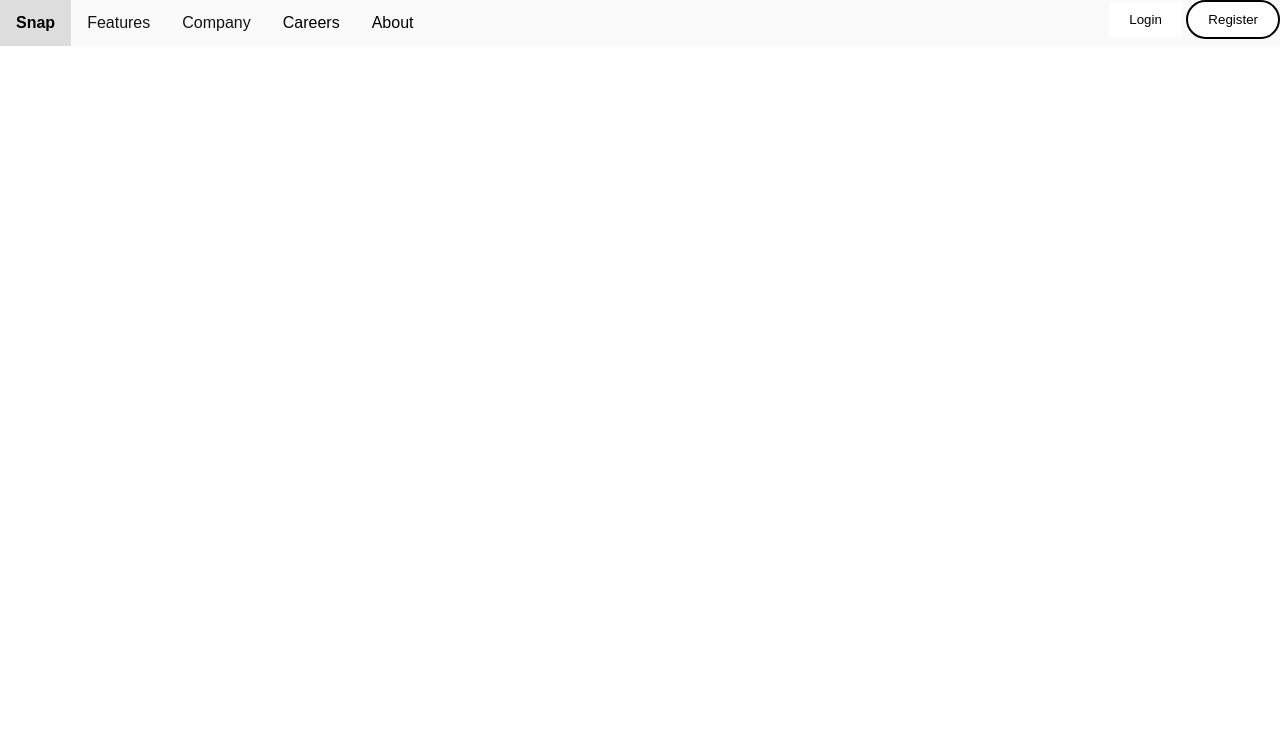
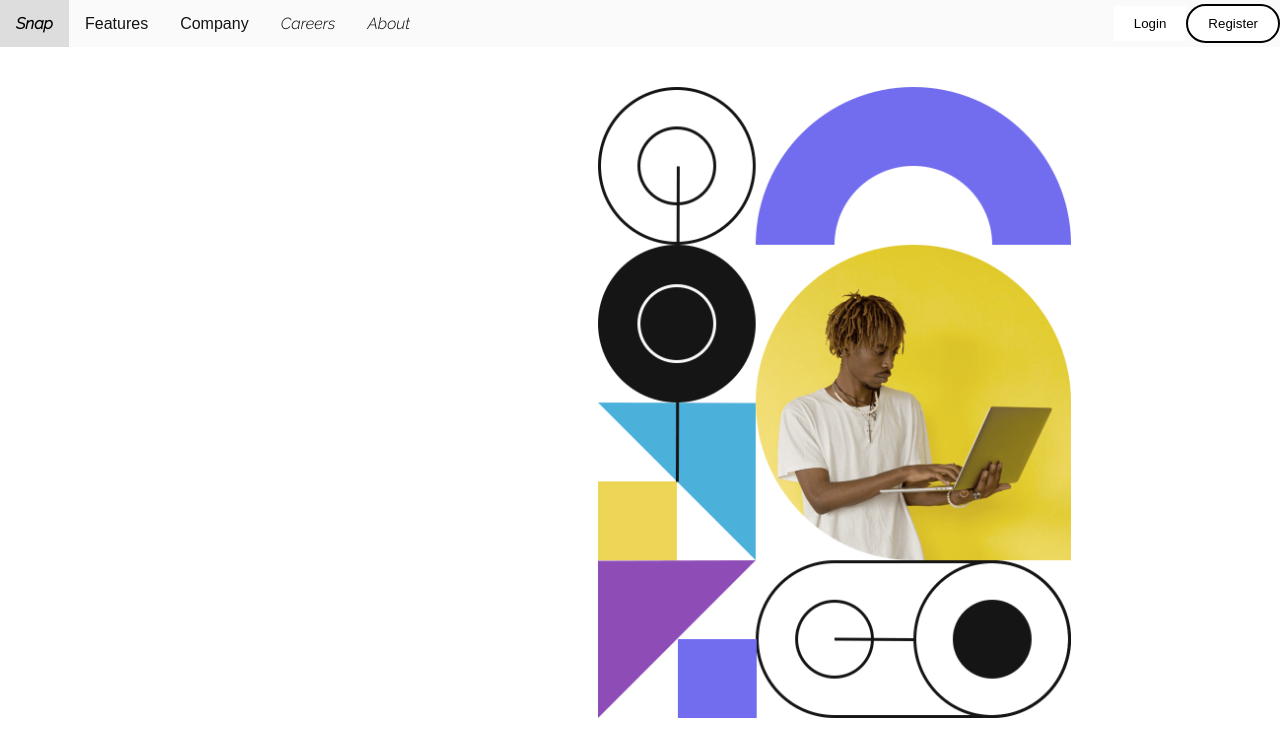
Before and after one commit to kevindm10/trabajo_individual, a plain HTML site: page index.html in a window 1280 px wide. Drawn offline with Linux system fonts and the light colour scheme.

Commit message:
añadiendo imagen

```diff
--- a/index.html
+++ b/index.html
@@ -4,19 +4,26 @@
     <meta charset="UTF-8">
     <meta name="viewport" content="width=device-width, initial-scale=1.0">
     <title>Tu Página</title>
+    <link rel="preconnect" href="https://fonts.googleapis.com">
+<link rel="preconnect" href="https://fonts.gstatic.com" crossorigin>
+<link href="https://fonts.googleapis.com/css2?family=Raleway:ital,wght@1,300&display=swap" rel="stylesheet">
     <style>
         /* Estilos CSS para la barra de navegación */
         body {
-            font-family: Arial, sans-serif;
+            font-family: 'Raleway', sans-serif;
             margin: 0;
             padding: 0;
+            display: flex;
+            flex-direction: column;
         }
         .navbar {
             background-color: hsl(0, 0%, 98%);
             overflow: hidden;
+            display: flex;
+            justify-content: space-between;
+            align-items: center;
         }
         .navbar a.snap {
-            float: left;
             font-size: 16px;
             color: black;
             text-align: center;
@@ -25,7 +32,6 @@
             font-weight: bold;
         }
         .navbar a {
-            float: left;
             font-size: 16px;
             color: black;
             text-align: center;
@@ -33,8 +39,7 @@
             text-decoration: none;
         }
         .dropdown {
-            float: left;
-            overflow: hidden;
+            position: relative;
         }
         .dropdown .dropbtn {
             font-size: 16px;
@@ -42,7 +47,6 @@
             outline: none;
             color: hsl(0, 0%, 8%);
             background-color: inherit;
-            margin: 0;
             padding: 14px 16px;
             cursor: pointer;
         }
@@ -60,7 +64,6 @@
             z-index: 1;
         }
         .dropdown-content a {
-            float: none;
             color: black;
             padding: 12px 16px;
             text-decoration: none;
@@ -72,7 +75,10 @@
             display: block;
         }
         .login-register {
-            float: right;
+            display: flex;
+            align-items: center;
+            flex-grow: 1;
+            justify-content: flex-end;
         }
         .login-register button.register {
             background-color: white;
@@ -89,6 +95,20 @@
             padding: 10px 20px;
             border: none;
             cursor: pointer;
+        }
+
+        /* Estilos CSS para la imagen */
+        .imagen-container {
+            display: flex;
+            justify-content: flex-end;
+            padding: 20px;
+            margin-right: 5cm;
+            margin-top: 20px;
+        }
+
+        .imagen {
+            max-width: 45%;
+            height: auto;
         }
     </style>
 </head>
@@ -116,17 +136,13 @@
         <a href="#">Careers</a>
         <a href="#">About</a>
         <div class="login-register">
-
-             <button class="login">Login</button>
-
+            <button class="login">Login</button>
             <button class="register">Register</button>
-
         </div>
     </div>
 
-
-    <div class="contenido">
-
+    <div class="imagen-container">
+        <img src="img\image-hero-desktop.png" alt="Tu Imagen" class="imagen"> <!-- Reemplaza "tu_imagen.jpg" con la URL de tu imagen -->
     </div>
 </body>
 </html>
```
